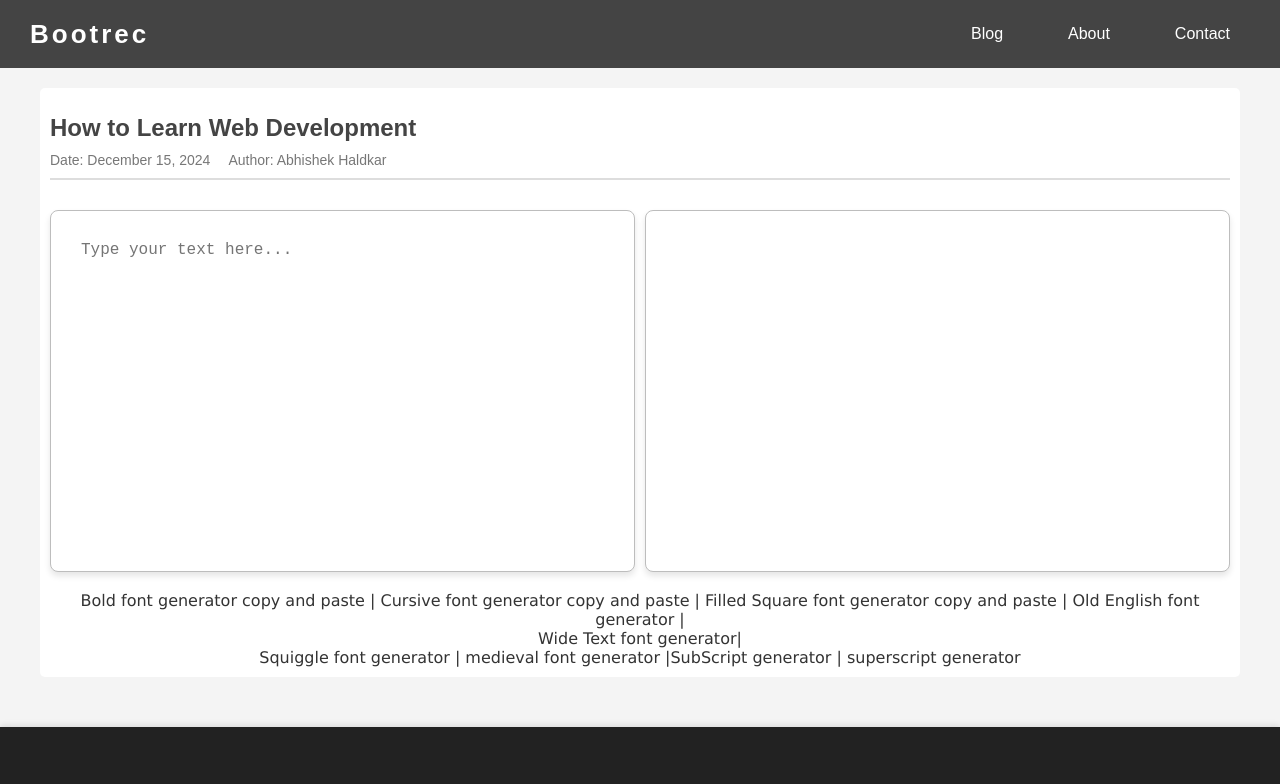
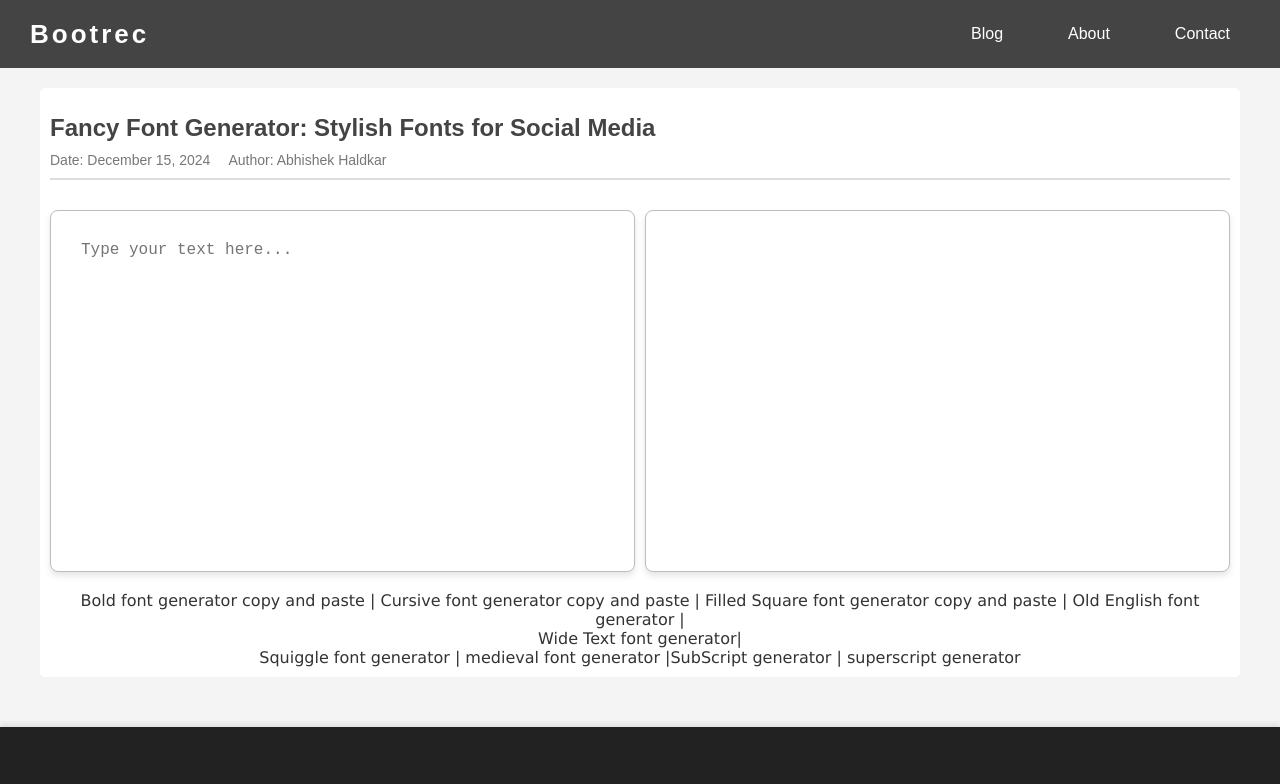
Before and after one commit to abhishyk/bootrec, a plain HTML site: page tools/fancy-font-generator.html in a window 1280 px wide. Shown: the top 784 px of the page. Drawn offline with nearby package versions, Linux system fonts and the light colour scheme; a script that the page names is missing.

Commit message:
heading update on fanc on fancyfont generator

```diff
--- a/tools/fancy-font-generator.html
+++ b/tools/fancy-font-generator.html
@@ -118,7 +118,7 @@
     <div class="content">
         <div class="article">
         <div class="post-header">
-            <h1 class="post-title">How to Learn Web Development</h1>
+            <h1 class="post-title">Fancy Font Generator: Stylish Fonts for Social Media</h1>
             <div class="post-meta">
                 <span>Date: December 15, 2024</span>
                 <span>Author: Abhishek Haldkar</span>
```
